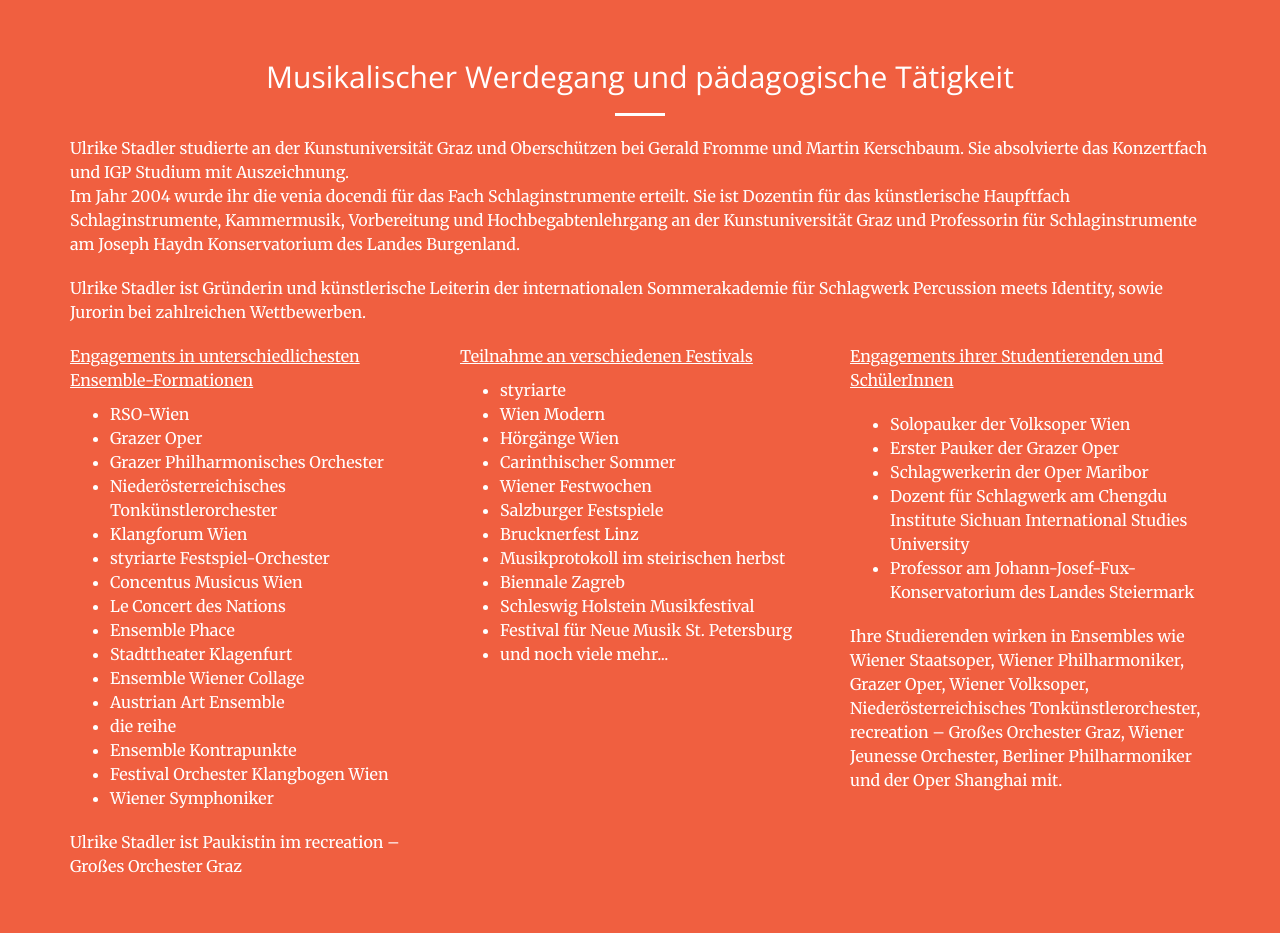
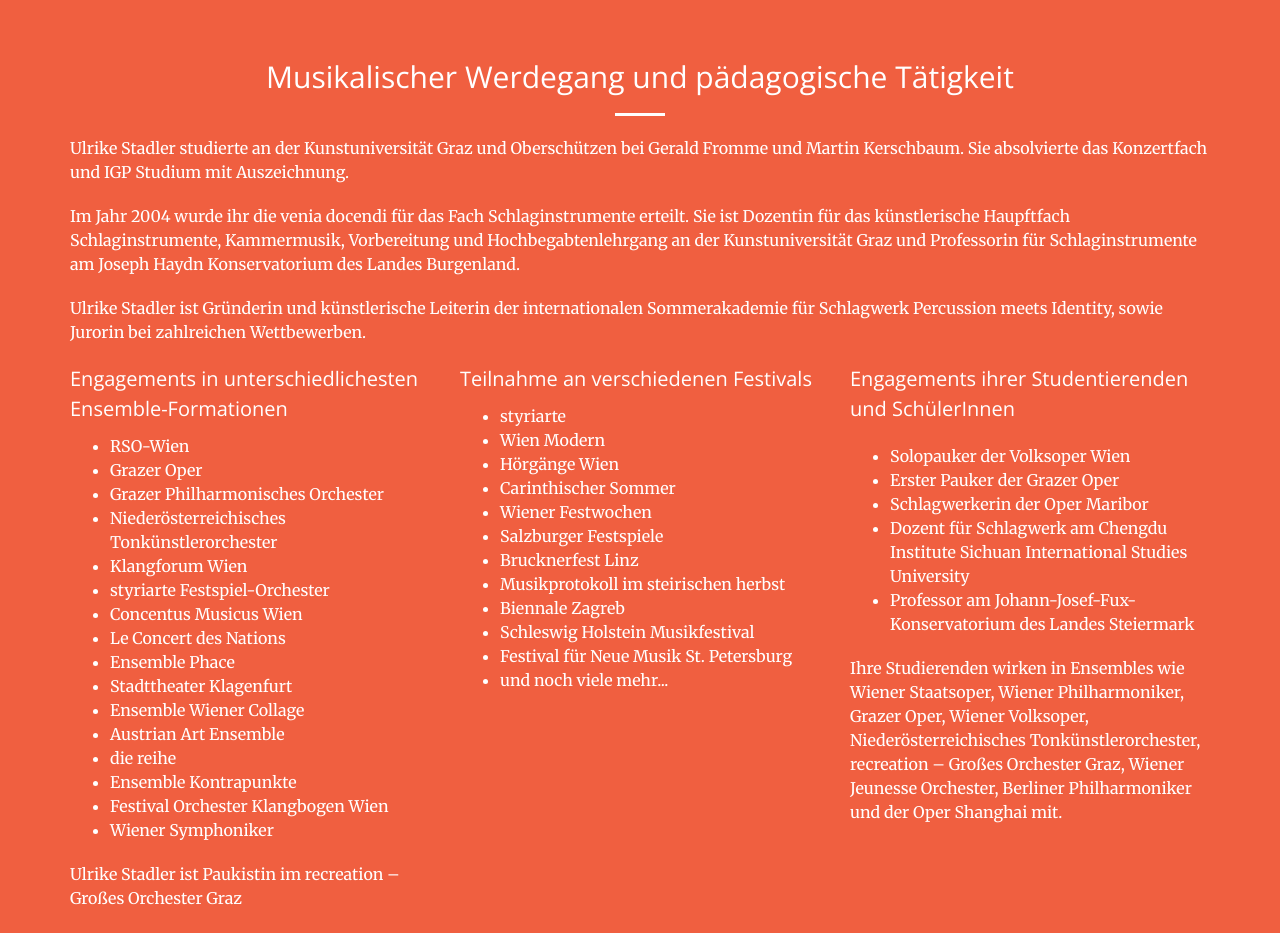
Before and after one commit to ulrikestadler/website, a website: page index.html in a window 1280 px wide. Shown: the part 840-1773 px from the top of the page. Drawn offline with nearby package versions, Linux system fonts and the light colour scheme; files that its build step writes are made by us from their sources.

Commit message:
visual improvements to cv section

```diff
--- a/js/creative.js
+++ b/js/creative.js
@@ -133,7 +133,7 @@
             },
             'lebenslauf': {
               'ueberschrift': 'Musikalischer Werdegang und pädagogische Tätigkeit',
-              'absatz_1': '<p>Ulrike Stadler studierte an der Kunstuniversität Graz und Oberschützen bei Gerald Fromme und Martin Kerschbaum. Sie absolvierte das Konzertfach und IGP Studium mit Auszeichnung.<br/>Im Jahr 2004 wurde ihr die venia docendi für das Fach Schlaginstrumente erteilt. Sie ist Dozentin für das künstlerische Haupftfach Schlaginstrumente, Kammermusik, Vorbereitung und Hochbegabtenlehrgang an der Kunstuniversität Graz und Professorin für Schlaginstrumente am Joseph Haydn Konservatorium des Landes Burgenland.</p><p>Ulrike Stadler ist Gründerin und künstlerische Leiterin der internationalen Sommerakademie für Schlagwerk Percussion meets Identity, sowie Jurorin bei zahlreichen Wettbewerben.</p>',
+              'absatz_1': '<p>Ulrike Stadler studierte an der Kunstuniversität Graz und Oberschützen bei Gerald Fromme und Martin Kerschbaum. Sie absolvierte das Konzertfach und IGP Studium mit Auszeichnung.</p><p>Im Jahr 2004 wurde ihr die venia docendi für das Fach Schlaginstrumente erteilt. Sie ist Dozentin für das künstlerische Haupftfach Schlaginstrumente, Kammermusik, Vorbereitung und Hochbegabtenlehrgang an der Kunstuniversität Graz und Professorin für Schlaginstrumente am Joseph Haydn Konservatorium des Landes Burgenland.</p><p>Ulrike Stadler ist Gründerin und künstlerische Leiterin der internationalen Sommerakademie für Schlagwerk Percussion meets Identity, sowie Jurorin bei zahlreichen Wettbewerben.</p>',
               'absatz_2': '<span class="heading-about-me">Engagements in unterschiedlichesten Ensemble-Formationen</span><ul class="text-left" style="margin-bottom:20px;"><li>RSO-Wien</li><li>Grazer Oper</li><li>Grazer Philharmonisches Orchester</li><li>Niederösterreichisches Tonkünstlerorchester</li><li>Klangforum Wien</li><li>styriarte Festspiel-Orchester</li><li>Concentus Musicus Wien</li><li>Le Concert des Nations</li><li>Ensemble Phace</li><li>Stadttheater Klagenfurt</li><li>Ensemble Wiener Collage</li><li>Austrian Art Ensemble</li><li>die reihe</li><li>Ensemble Kontrapunkte</li><li>Festival Orchester Klangbogen Wien</li><li>Wiener Symphoniker</li></ul><p>Ulrike Stadler ist Paukistin im recreation – Großes Orchester Graz</p>',
               'absatz_3': '<span class="heading-about-me">Teilnahme an verschiedenen Festivals</span><ul class="text-left" style="margin-bottom:20px;"><li>styriarte</li><li>Wien Modern</li><li>Hörgänge Wien</li><li>Carinthischer Sommer</li><li>Wiener Festwochen</li><li>Salzburger Festspiele</li><li>Brucknerfest Linz</li><li>Musikprotokoll im steirischen herbst</li><li>Biennale Zagreb</li><li>Schleswig Holstein Musikfestival</li><li>Festival für Neue Musik St. Petersburg</li><li>und noch viele mehr...</li></ul>',
               'absatz_4': '<p><span class="heading-about-me">Engagements ihrer Studentierenden und SchülerInnen</span><ul class="text-left"><li>Solopauker der Volksoper Wien</li><li>Erster Pauker der Grazer Oper</li><li>Schlagwerkerin der Oper Maribor</li><li>Dozent für Schlagwerk am Chengdu Institute Sichuan International Studies University</li><li>Professor am Johann-Josef-Fux-Konservatorium des Landes Steiermark</li></ul></p><p>Ihre Studierenden wirken in Ensembles wie Wiener Staatsoper, Wiener Philharmoniker, Grazer Oper, Wiener Volksoper, Niederösterreichisches Tonkünstlerorchester, recreation – Großes Orchester Graz, Wiener Jeunesse Orchester, Berliner Philharmoniker und der Oper Shanghai mit.</p>'
@@ -172,7 +172,7 @@
             },
             'lebenslauf': {
               'ueberschrift': 'Musical career and educational activities',
-              'absatz_1': '<p>Ulrike Stadler studied at Kunstuniversität Graz and Oberschützen with Gerald Fromme and Martin Kerschbaum. She studied concert and music education voice and instrument and graduated with distinction (Masters of Arts).<br/>In 2004 she was awarded with the venia docendi for percussion. She is a lecturer for percussion instruments, chamber music, preparation as well highly gifted student classes at Kunstuniversität Graz and is the head of the preparation class for percussion instruments at Joseph Haydn Conservatory in Burgenland.</p><p>Ulrike Stadler is also jury member of the state- and national wide competition prima la musica.</p>',
+              'absatz_1': '<p>Ulrike Stadler studied at Kunstuniversität Graz and Oberschützen with Gerald Fromme and Martin Kerschbaum. She studied concert and music education voice and instrument and graduated with distinction (Masters of Arts).</p><p>In 2004 she was awarded with the venia docendi for percussion. She is a lecturer for percussion instruments, chamber music, preparation as well highly gifted student classes at Kunstuniversität Graz and is the head of the preparation class for percussion instruments at Joseph Haydn Conservatory in Burgenland.</p><p>Ulrike Stadler is also jury member of the state- and national wide competition prima la musica.</p>',
               'absatz_2': '<span class="heading-about-me">Engagements in diverse forms</span><ul class="text-left" style="margin-bottom:20px;"><li>RSO-Wien</li><li>Grazer Oper</li><li>Grazer Philharmonisches Orchester</li><li>Niederösterreichisches Tonkünstlerorchester</li><li>Klangforum Wien</li><li>styriarte Festspiel-Orchester</li><li>Concentus Musicus Wien</li><li>Le Concert des Nations</li><li>Ensemble Phace</li><li>Stadttheater Klagenfurt</li><li>Ensemble Wiener Collage</li><li>Austrian Art Ensemble</li><li>die reihe</li><li>Ensemble Kontrapunkte</li><li>Festival Orchester Klangbogen Wien</li><li>Wiener Symphoniker</li></ul><p>Ulrike Stadler is a timpanist at Recreation – Großes Orchester Graz</p>',
               'absatz_3': '<span class="heading-about-me">Participation at various festivals</span><ul class="text-left" style="margin-bottom:20px;"><li>styriarte</li><li>Wien Modern</li><li>Hörgänge Wien</lili>Carinthischer Sommer</li><li>Wiener Festwochen</li><li>Salzburger Festspiele</li><li>Brucknerfest Linz</li><li>Musikprotokoll im steirischen herbst</li><li>Biennale Zagreb</li><li>Schleswig Holstein Musikfestival</li><li>Festival für Neue Musik St. Petersburg</li><li>and many more...</li></ul>',
               'absatz_4': '<p><span class="heading-about-me">Success of her students</span>Her students won numerous awards and first prizes at PENDIM International Competition for Percussion Instruments, prima la musica.</p><p>Two of her students are also working as lecturer for percussion at the Chengdu Institute Sichuan International Studies University and as professor at the Johann-Fux-Konservatorium in Styria.</p><p>Her students perform in ensembles such as Wiener Staatsoper, Grazer Oper, Wiener Volksoper, Niederösterreichisches Tonkünstlerorchester, Recreation – Großes Orchester Graz, Vienna Jeunesse Orchester, Berliner Philharmoniker and Shanghai Opera.</p>'
--- a/less/creative.less
+++ b/less/creative.less
@@ -318,7 +318,8 @@
 }
 
 .heading-about-me {
-    text-decoration: underline;
+    font-family: 'Open Sans','Helvetica Neue',Arial,sans-serif;
+    font-size: 20px;
     display: block;
     margin-bottom: 10px;
 }
```
Also changed, not shown: css/creative.css, css/creative.min.css, js/creative.min.js.
